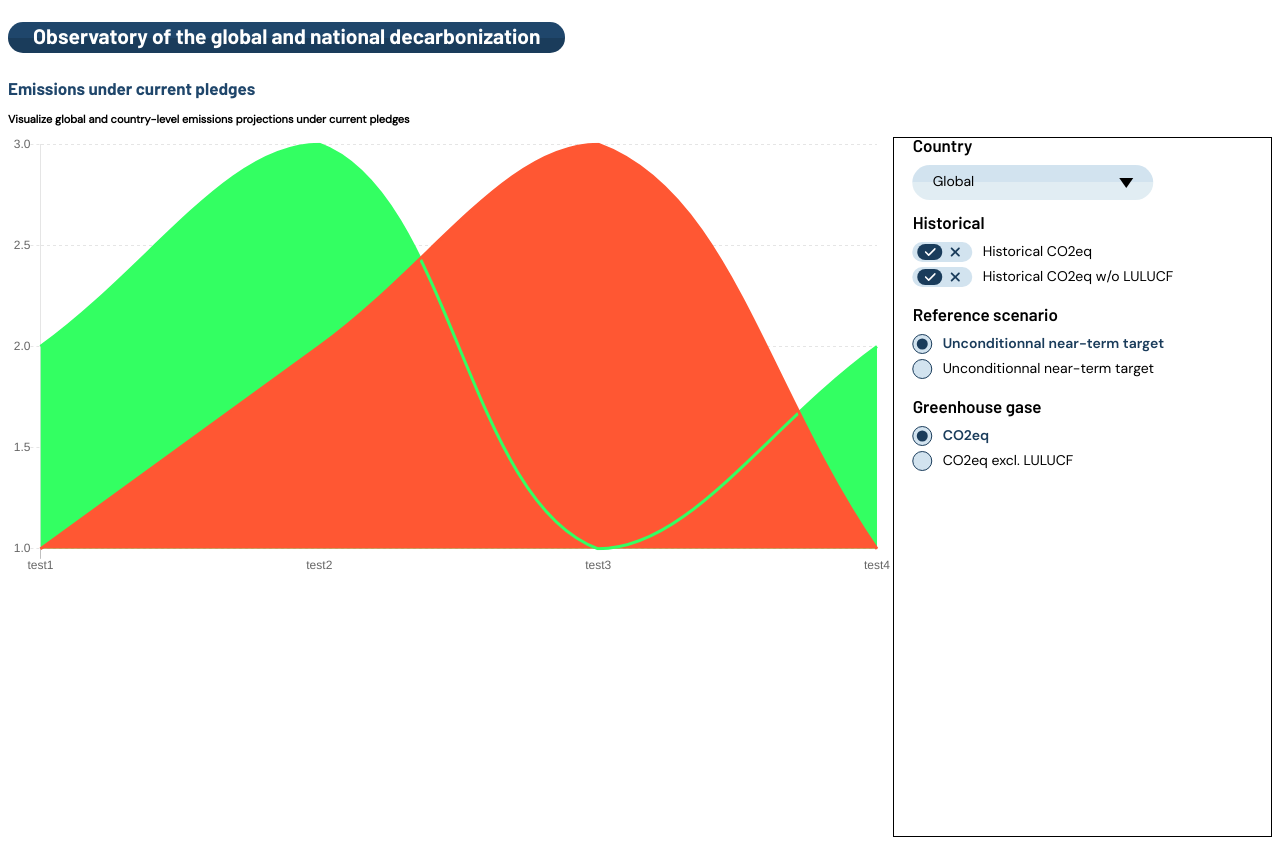
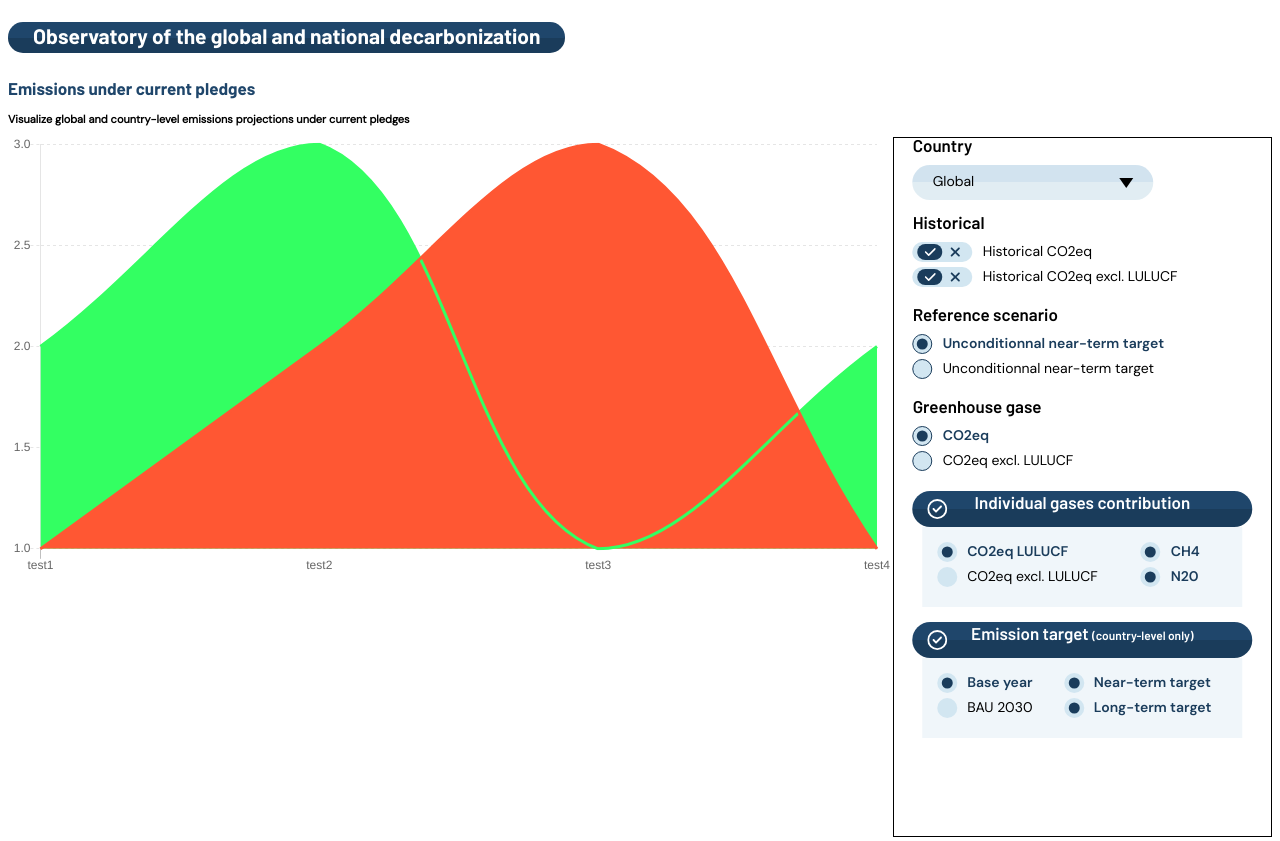
Before and after one commit to nicolasboeuf/decarbonization-observatory-dataviz, a Vue app: page / in a window 1280 px wide. Built offline with nearby package versions, Linux system fonts and the light colour scheme; the HTML template or start-up script is replaced by a standard one.

Commit message:
inte control panel

```diff
--- a/css/variables.scss
+++ b/css/variables.scss
@@ -1,7 +1,7 @@
 $deepBlue:#1a3c5b;
 $mediumBlue:#1f466b;
-$lightBlue:#d2e3ef;
-$extraLightBlue:#e1edf3;
+$lightBlue:#d2e6f1;
+$extraLightBlue:#f0f6fa;
 
 $semiGradientDark:linear-gradient(180deg, rgba(31,70,107,1) 50%, rgba(26,60,91,1) 50%);
 $semiGradientLight:linear-gradient(180deg, rgba(210, 227, 239,1) 50%, rgba(225,237,243,1) 50%);
--- a/src/App.vue
+++ b/src/App.vue
@@ -80,7 +80,7 @@ export default {
       .controlsSpace{
         position: relative;
         width: 30%;
-        height: 700px;
+        min-height: 700px;
         display: inline-block;
         border:1px solid black;
         box-sizing: border-box;
@@ -164,6 +164,59 @@ export default {
                 font-size: 14px;
               }
             }
+            &.boxed{
+              .controls_box_header{
+                width: 100%;
+                height: 36px;
+                background: $semiGradientDark;
+                border-radius: 36px;
+                margin:0 auto;
+                text-align: center;
+                position: relative;
+                svg{
+                  position: absolute;
+                  fill: white;
+                  width: 20px;
+                  left: 15px;
+                  top:50%;
+                  transform:translate(0,-50%);
+                }
+                .controls_box_header_title{
+                  position: relative;
+                  color:white;
+                  font-family: "barlow-semibold";
+                  font-size: 17px;
+                  top:4px;
+                  span{
+                    font-size: 12px;
+                  }
+                }
+              }
+              .controls_box_body{
+                width: 90%;
+                background-color: $extraLightBlue;
+                margin:0 auto;
+                padding-top:15px;
+                padding-left: 15px;
+                padding-bottom: 15px;
+                display:grid;
+                grid-template-columns: auto auto;
+                grid-column-gap: 0px;
+                grid-row-gap: 0px;
+                .controls_radio_container{
+                  width: 100%;
+                  .radio{
+                    border:none;
+                    .radio_inner{
+
+                    }
+                  }
+                  .radio_label{
+                    text-wrap: nowrap;
+                  }
+                }
+              }
+            }
           }
           .controls_radio_container{
             display: flex;
--- a/src/components/CurrentEmissionsChart.vue
+++ b/src/components/CurrentEmissionsChart.vue
@@ -39,7 +39,7 @@
                   <svg viewBox="0 0 384 512"><path d="M342.6 150.6c12.5-12.5 12.5-32.8 0-45.3s-32.8-12.5-45.3 0L192 210.7 86.6 105.4c-12.5-12.5-32.8-12.5-45.3 0s-12.5 32.8 0 45.3L146.7 256 41.4 361.4c-12.5 12.5-12.5 32.8 0 45.3s32.8 12.5 45.3 0L192 301.3 297.4 406.6c12.5 12.5 32.8 12.5 45.3 0s12.5-32.8 0-45.3L237.3 256 342.6 150.6z"/></svg>
                 </div>
               </div>
-              <span class="switch_label">Historical CO2eq w/o LULUCF</span>
+              <span class="switch_label">Historical CO2eq excl. LULUCF</span>
             </div>
 
           </div>
@@ -84,7 +84,92 @@
 
           </div>
 
+          <div class="controls_box boxed">
+
+            <div class="controls_box_header">
+              <svg xmlns="http://www.w3.org/2000/svg" viewBox="0 0 512 512"><path d="M256 48a208 208 0 1 1 0 416 208 208 0 1 1 0-416zm0 464A256 256 0 1 0 256 0a256 256 0 1 0 0 512zM369 209c9.4-9.4 9.4-24.6 0-33.9s-24.6-9.4-33.9 0l-111 111-47-47c-9.4-9.4-24.6-9.4-33.9 0s-9.4 24.6 0 33.9l64 64c9.4 9.4 24.6 9.4 33.9 0L369 209z"/></svg>
+              <span class="controls_box_header_title">Individual gases contribution</span>
+            </div>
+
+            <div class="controls_box_body">
+
+              <div class="controls_radio_container">
+                <div class="radio">
+                  <div class="radio_inner"></div>
+                </div>
+                <span class="radio_label">CO2eq LULUCF</span>
+              </div>
+
+              <div class="controls_radio_container">
+                <div class="radio">
+                  <div class="radio_inner"></div>
+                </div>
+                <span class="radio_label">CH4</span>
+              </div>
+
+              <div class="controls_radio_container inactive">
+                <div class="radio">
+                  <div class="radio_inner"></div>
+                </div>
+                <span class="radio_label">CO2eq excl. LULUCF</span>
+              </div>
+
+              <div class="controls_radio_container">
+                <div class="radio">
+                  <div class="radio_inner"></div>
+                </div>
+                <span class="radio_label">N20</span>
+              </div>
+
+            </div>
+
+          </div>
+
+          <div class="controls_box boxed">
+
+            <div class="controls_box_header">
+              <svg xmlns="http://www.w3.org/2000/svg" viewBox="0 0 512 512"><path d="M256 48a208 208 0 1 1 0 416 208 208 0 1 1 0-416zm0 464A256 256 0 1 0 256 0a256 256 0 1 0 0 512zM369 209c9.4-9.4 9.4-24.6 0-33.9s-24.6-9.4-33.9 0l-111 111-47-47c-9.4-9.4-24.6-9.4-33.9 0s-9.4 24.6 0 33.9l64 64c9.4 9.4 24.6 9.4 33.9 0L369 209z"/></svg>
+              <span class="controls_box_header_title">Emission target <span>(country-level only)</span></span>
+            </div>
+
+            <div class="controls_box_body">
+
+              <div class="controls_radio_container">
+                <div class="radio">
+                  <div class="radio_inner"></div>
+                </div>
+                <span class="radio_label">Base year</span>
+              </div>
+
+              <div class="controls_radio_container">
+                <div class="radio">
+                  <div class="radio_inner"></div>
+                </div>
+                <span class="radio_label">Near-term target</span>
+              </div>
+
+              <div class="controls_radio_container inactive">
+                <div class="radio">
+                  <div class="radio_inner"></div>
+                </div>
+                <span class="radio_label">BAU 2030</span>
+              </div>
+
+              <div class="controls_radio_container">
+                <div class="radio">
+                  <div class="radio_inner"></div>
+                </div>
+                <span class="radio_label">Long-term target</span>
+              </div>
+
+            </div>
+
+          </div>
+
         </div>
+
+
+
       </div>
     </div>
   </div>
```
